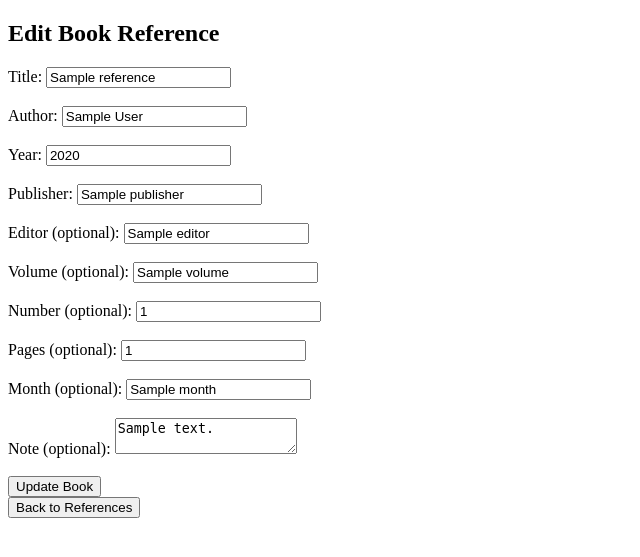
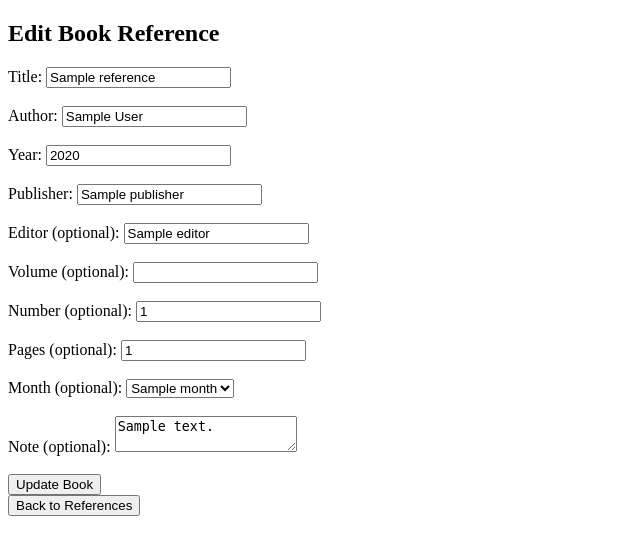
Before and after one commit to KaEerola/IceLime, a Flask app: template src/templates/update_book.html in a window 1280 px wide. Shown: the top 557 px of the page, without its empty margins (0-640 px from the left). Run offline with Flask 3, Linux system fonts and the light colour scheme; the template is opened without the code that fills it: most values are stand-ins (such as "Sample title", 1, 10 or a date in 2020).

Commit message:
Changes to field types

```diff
--- a/src/app.py
+++ b/src/app.py
@@ -405,12 +405,13 @@ def edit_POST_reference():
 def update_book_reference(book_id):
 
     reference = get_book_by_id(book_id)
+    months = ["", "January", "February", "March", "April", "May", "June", "July", "August", "September", "October", "November", "December"]
 
     for field, value in reference.__dict__.items():
         if not value:
             reference.__dict__[field] = ""
 
-    return render_template("update_book.html", reference=reference)
+    return render_template("update_book.html", reference=reference, months=months)
 
 @app.route("/update_book/<int:book_id>", methods=["POST"])
 def update_POST_book_reference(book_id):
--- a/src/templates/update_book.html
+++ b/src/templates/update_book.html
@@ -29,11 +29,11 @@ Update Reference
     <br><br>
 
     <label for="volume">Volume (optional):</label>
-    <input type="text" id="volume" name="volume" value="{{ reference.volume }}">
+    <input type="number" id="volume" name="volume" value="{{ reference.volume }}">
     <br><br>
 
     <label for="number">Number (optional):</label>
-    <input type="text" id="number" name="number" value="{{ reference.number }}">
+    <input type="number" id="number" name="number" value="{{ reference.number }}">
     <br><br>
 
     <label for="pages">Pages (optional):</label>
@@ -41,7 +41,11 @@ Update Reference
     <br><br>
 
     <label for="month">Month (optional):</label>
-    <input type="text" id="month" name="month" value="{{ reference.month }}">
+    <select name="month">
+        {% for month in months %}
+        <option {% if month == reference.month %}selected{% endif %}>{{month}}</option>
+        {% endfor %}
+    </select>
     <br><br>
 
     <label for="note">Note (optional):</label>
```
